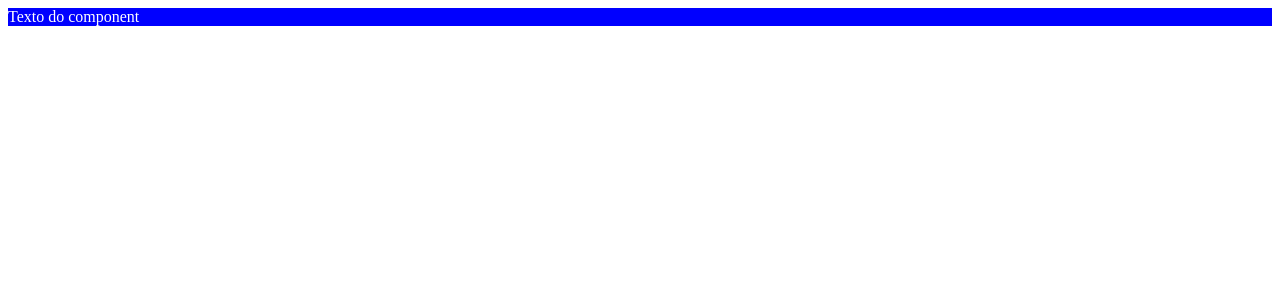
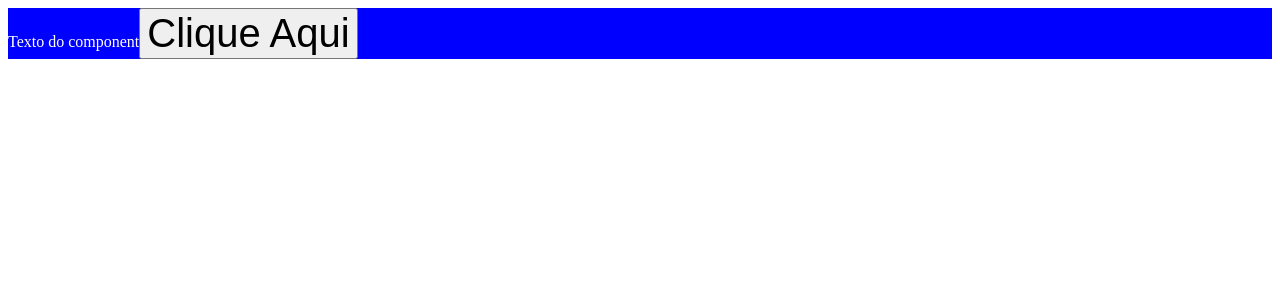
Before and after one commit to dieegobs/lista-estilizacao, a React (Vite) app: page / in a window 1280 px wide. Shown: the top 300 px of the page. Built offline with nearby package versions, Linux system fonts and the light colour scheme.

Commit message:
Criando o botao no styled components

```diff
--- a/src/App.jsx
+++ b/src/App.jsx
@@ -6,10 +6,15 @@ const Container = styled.div`
 
 `;
 
+const Botao = styled.button`
+    font-size:40px;
+`;
+
 const App = () => {
     return (
         <Container >
            Texto do component
+           <Botao>Clique Aqui</Botao>
         </Container>
     )
 }
```
